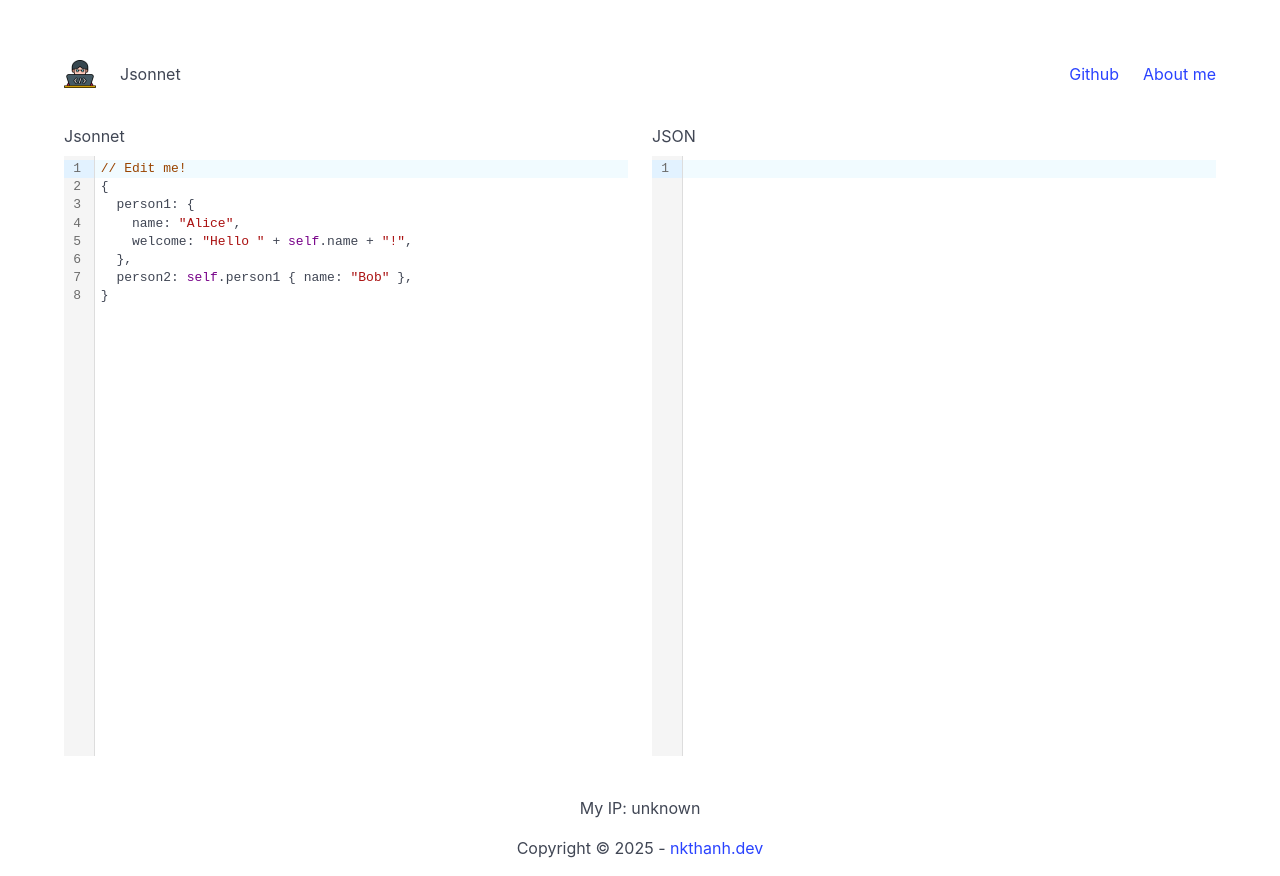
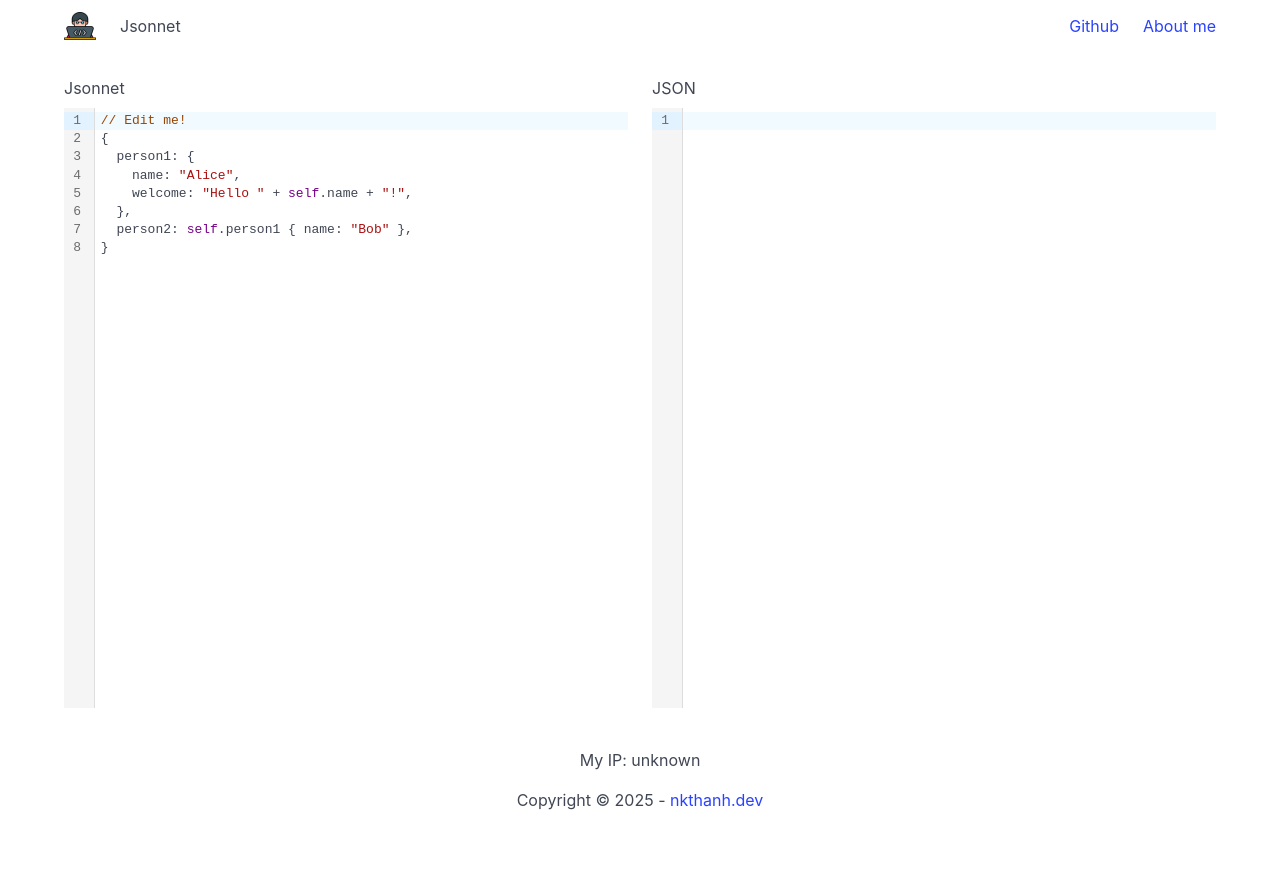
Before and after one commit to magiskboy/devtools, a React (Vite) app: page /jsonnet in a window 1280 px wide. After the commit the page ends 828 px from the top, so only its background shows below. Built offline with nearby package versions, Linux system fonts and the light colour scheme; no server answers.

Commit message:
wip
Signed-off-by: Nguyen Khac Thanh <nguyenkhacthanh244@gmail.com>

```diff
--- a/src/components/layout/Layout.tsx
+++ b/src/components/layout/Layout.tsx
@@ -1,5 +1,6 @@
 import { useLocation } from '@tanstack/react-router';
 import { PropsWithChildren } from 'react';
+import cls from 'classnames';
 import { Navbar } from '../navbar';
 import { Footer } from '../footer';
 
@@ -8,7 +9,10 @@ export const Layout: React.FC<PropsWithChildren> = ({children}) => {
   const isHome = pathname === '/';
 
   return (
-    <div className="container pt-6">
+    <div className={cls({
+      'container': true,
+      'pt-6': isHome
+    })}>
       {!isHome && <Navbar />}
       {children}
       <Footer />
```
